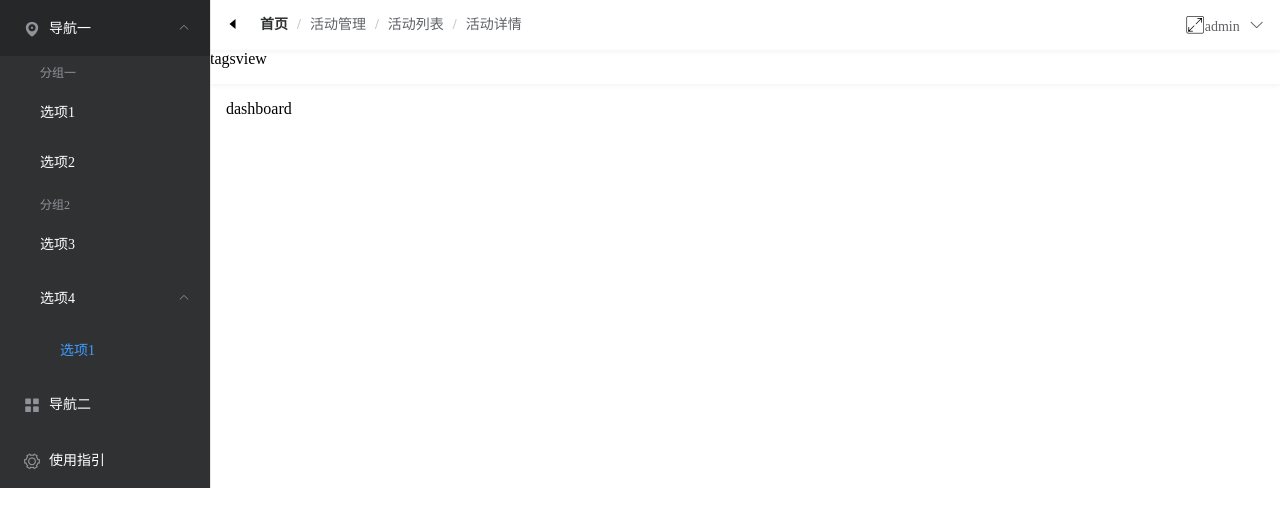
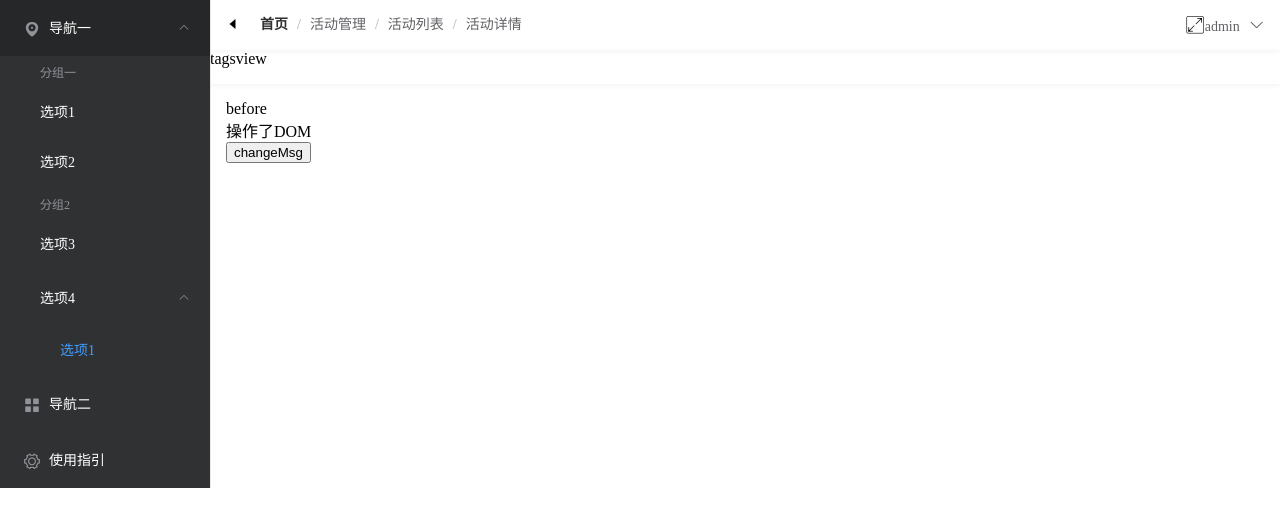
Before and after one commit to liunanchenFYJJ/tsc-vue-demo, a Vue app: page /#/dashboard in a window 1280 px wide. Shown: the top 526 px of the page. Built offline with nearby package versions, Linux system fonts and the light colour scheme.

Commit message:
&& keepAlive

```diff
--- a/src/layout/index.vue
+++ b/src/layout/index.vue
@@ -17,7 +17,9 @@
         <tags-view></tags-view>
       </div>
       <div id="content">
-        <router-view></router-view>
+        <keep-alive>
+          <router-view></router-view>
+        </keep-alive>
       </div>
       <!-- <div id="footer">footer</div> -->
     </div>
--- a/src/router.ts
+++ b/src/router.ts
@@ -27,6 +27,9 @@ export default new Router({
           path: 'dashboard',
           component: DashBoard,
           name: 'DashBoard',
+          meta: {
+            keepAlive: true,
+          },
         },
         {
           path: 'guide',
--- a/src/views/Dashboard/index.vue
+++ b/src/views/Dashboard/index.vue
@@ -8,11 +8,72 @@
  -->
 <template>
   <div>
-    dashboard
+    {{msg}}
+    <div ref="data">我是数据源</div>
+    <Button type="primary" @click="changeMsg">changeMsg</Button>
   </div>
 </template>
 <script>
 export default {
   name: 'DashBoard',
+  data() {
+    return {
+      msg: 'before',
+    };
+  },
+  methods: {
+    changeMsg() {
+      this.msg = 'before1';
+      // console.log(this.$refs['data'].innerHTML);
+      // console.log(this.msg);
+      // this.$nextTick(() => {
+        // this.$refs['data'].innerHTML = '操作了DOM';
+      // });
+    },
+  },
+  beforeCreate() {
+    console.log('beforeCreate');
+    console.log(1);
+  },
+  created() {
+    console.log('created');
+    console.log(2);
+    // this.$nextTick(() => {
+    //   this.$refs['data'].innerHTML = '操作了DOM';
+    // });
+  },
+  beforeMount() {
+    console.log('beforeMount');
+    console.log(3);
+    this.$nextTick(() => {
+      this.$refs['data'].innerHTML = '操作了DOM';
+    }, this)
+  },
+  mounted() {
+    // this.$refs['data'].innerHTML = '操作了DOM';
+    console.log('mounted');
+    console.log(4);
+  },
+  beforeUpdate() {
+    console.log('beforeUpdate');
+    console.log(this.msg);
+    console.log(5);
+    // this.$refs['data'].innerHTML = '操作了DOM';
+    // debugger
+  },
+  updated() {
+    console.log('updated');
+    console.log(this.msg);
+    console.log(6);
+    // debugger
+  },
+  beforeDestroy() {
+    console.log('beforeDestroy');
+    console.log(7);
+  },
+  destroyed() {
+    console.log('destroyed');
+    console.log(8);
+  },
 };
 </script>
```
